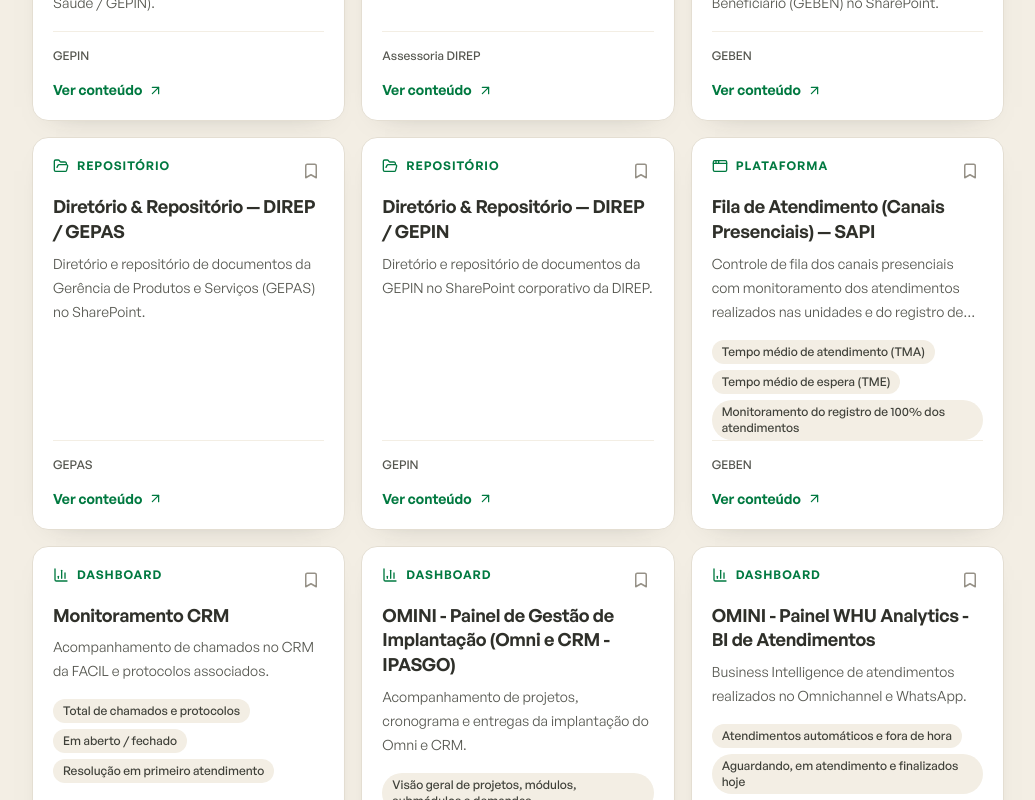
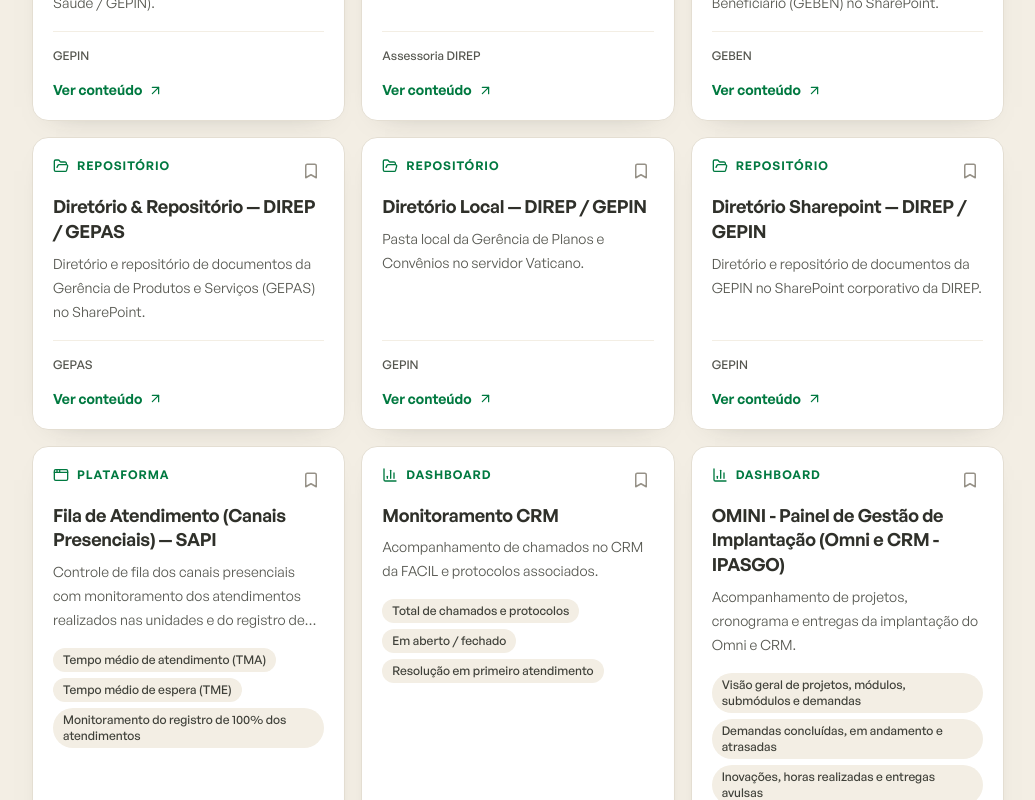
Before and after one commit to IPASGO-GEPIN/hub-de-inteligencia-corporativa, a React (Vite) app: page /#/ in a window 1280 px wide. Shown: the part 920-1720 px from the top of the page, without its empty margins (244-1279 px from the left). Built offline with nearby package versions, Linux system fonts and the light colour scheme.

Commit message:
Diretorio Local GEPIN

```diff
--- a/src/data/catalog.ts
+++ b/src/data/catalog.ts
@@ -687,7 +687,7 @@
   },
   {
     id: 'diretorio-direp-gepin',
-    titulo: 'Diretório & Repositório — DIREP / GEPIN',
+    titulo: 'Diretório Sharepoint — DIREP / GEPIN',
     tipo: 'Repositório',
     area: 'GEPIN',
     descricao: 'Diretório e repositório de documentos da GEPIN no SharePoint corporativo da DIREP.',
@@ -703,6 +703,26 @@
     periodicidade: 'Eventual',
     ultimaAtualizacao: '2026-09-09',
     url: 'https://ipasgosaude.sharepoint.com/:f:/s/DiretoriadeRelacionamentoeProduto-DIREP/IgBwqEZlUN--QJBmRl7rnR9hAXZ4ove0GQh2P5GjfUVbTsY?e=chdCUD',
+    destaque: false,
+  },
+  {
+    id: 'diretorio-local-gepin',
+    titulo: 'Diretório Local — DIREP / GEPIN',
+    tipo: 'Repositório',
+    area: 'GEPIN',
+    descricao: 'Pasta local da Gerência de Planos e Convênios no servidor Vaticano.',
+    descricaoCompleta:
+      'Diretório local de documentos, materiais e referências da gerência, acessível na rede interna pelo servidor Vaticano, na pasta Gerência de Planos e Convênios.',
+    indicadores: [],
+    tags: ['DIREP', 'GEPIN', 'pasta local', 'documentos', 'repositório', 'Vaticano'],
+    perguntas: [
+      'Onde está a pasta local da gerência?',
+      'Como acessar os documentos da Gerência de Planos e Convênios na rede?',
+    ],
+    fonte: 'Servidor Vaticano',
+    periodicidade: 'Eventual',
+    ultimaAtualizacao: '2026-09-24',
+    url: 'file://vaticano/secoes/Gerencia%20de%20Planos%20e%20Convenios/',
     destaque: false,
   },
   {
--- a/src/pages/ContentDetail.tsx
+++ b/src/pages/ContentDetail.tsx
@@ -1,4 +1,5 @@
 import { ArrowLeft, ArrowUpRight, Bookmark, Building2, CalendarDays, Database, RefreshCw } from 'lucide-react'
+import { useEffect, useState } from 'react'
 import { Link, useParams } from 'react-router-dom'
 import { Badge } from '../components/Badge'
 import { ContentCard } from '../components/ContentCard'
@@ -8,11 +9,38 @@
 import { formatDate, getRelatedItems } from '../utils/catalog'
 import { NotFound } from './NotFound'
 
+function downloadInternetShortcut(url: string, filename: string) {
+  const content = `[InternetShortcut]\r\nURL=${url}\r\n`
+  const blob = new Blob([content], { type: 'application/octet-stream' })
+  const objectUrl = URL.createObjectURL(blob)
+  const link = document.createElement('a')
+  link.href = objectUrl
+  link.download = filename
+  link.click()
+  setTimeout(() => URL.revokeObjectURL(objectUrl), 1000)
+}
+
 export function ContentDetail() {
   const { id } = useParams()
   const item = catalog.find((content) => content.id === id)
   const { isFavorite, toggleFavorite } = useFavorites()
+  const [localFolderCopied, setLocalFolderCopied] = useState<boolean | null>(null)
+  useEffect(() => {
+    setLocalFolderCopied(null)
+  }, [id])
   if (!item) return <NotFound />
+  const localFolder = item.url.startsWith('file:')
+  const folderUrl = item.url
+  const folderShortcut = `${item.id}.url`
+
+  function openLocalFolder() {
+    downloadInternetShortcut(folderUrl, folderShortcut)
+    setLocalFolderCopied(false)
+    void navigator.clipboard.writeText(folderUrl).then(
+      () => setLocalFolderCopied(true),
+      () => setLocalFolderCopied(false),
+    )
+  }
   const favorite = isFavorite(item.id)
   const related = getRelatedItems(item)
   const actionLabel =
@@ -43,9 +71,23 @@
             </div>
             <div className="flex flex-wrap gap-3">
               <button onClick={() => toggleFavorite(item.id)} aria-pressed={favorite} className={`inline-flex min-h-11 items-center gap-2 rounded-xl border px-4 py-2.5 text-sm font-semibold transition ${favorite ? 'border-lime bg-lime text-ink' : 'border-sand bg-white text-slate-700 hover:border-lime'}`}><Bookmark size={17} fill={favorite ? 'currentColor' : 'none'} /> {favorite ? 'Favoritado' : 'Favoritar'}</button>
-              <a href={item.url} target="_blank" rel="noreferrer" className="inline-flex min-h-11 items-center gap-2 rounded-xl bg-lime px-5 py-2.5 text-sm font-semibold text-ink transition hover:bg-light">{actionLabel} <ArrowUpRight size={17} /></a>
+              {localFolder ? (
+                <button type="button" onClick={openLocalFolder} className="inline-flex min-h-11 items-center gap-2 rounded-xl bg-lime px-5 py-2.5 text-sm font-semibold text-ink transition hover:bg-light">{actionLabel} <ArrowUpRight size={17} /></button>
+              ) : (
+                <a href={item.url} target="_blank" rel="noreferrer" className="inline-flex min-h-11 items-center gap-2 rounded-xl bg-lime px-5 py-2.5 text-sm font-semibold text-ink transition hover:bg-light">{actionLabel} <ArrowUpRight size={17} /></a>
+              )}
             </div>
           </div>
+          {localFolder && (
+            <p className="mt-4 max-w-3xl text-sm leading-6 text-sand">
+              {localFolderCopied === true
+                ? 'Atalho baixado e endereço copiado. Abra o arquivo .url na barra de downloads para entrar na pasta, ou cole o endereço na barra do navegador.'
+                : localFolderCopied === false
+                  ? 'Atalho baixado. Abra o arquivo .url na barra de downloads para entrar na pasta, ou copie o endereço abaixo e cole na barra do navegador.'
+                  : 'Abra o atalho .url baixado pelo botão para entrar na pasta. Ou copie o endereço abaixo e cole na barra do navegador.'}
+              <span className="mt-2 block break-all font-mono text-lime">{folderUrl}</span>
+            </p>
+          )}
         </div>
       </div>
 
```
